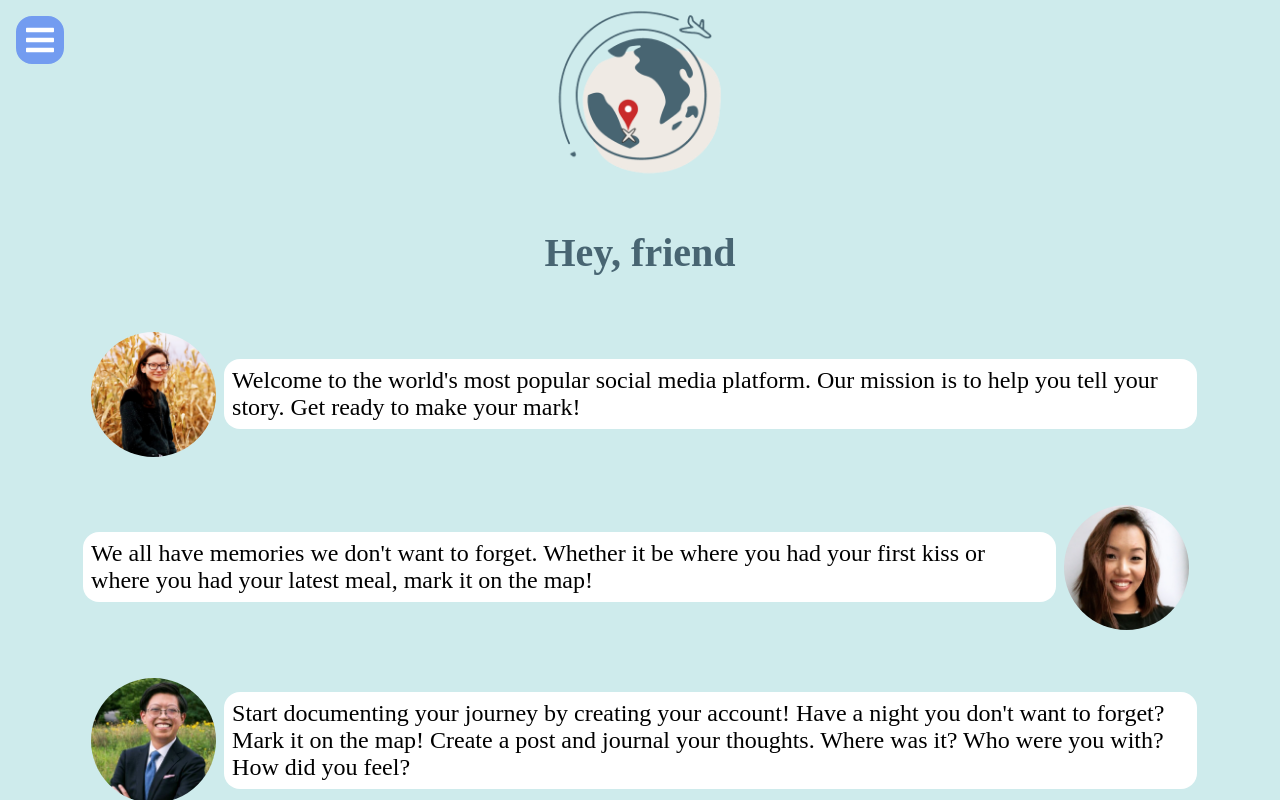
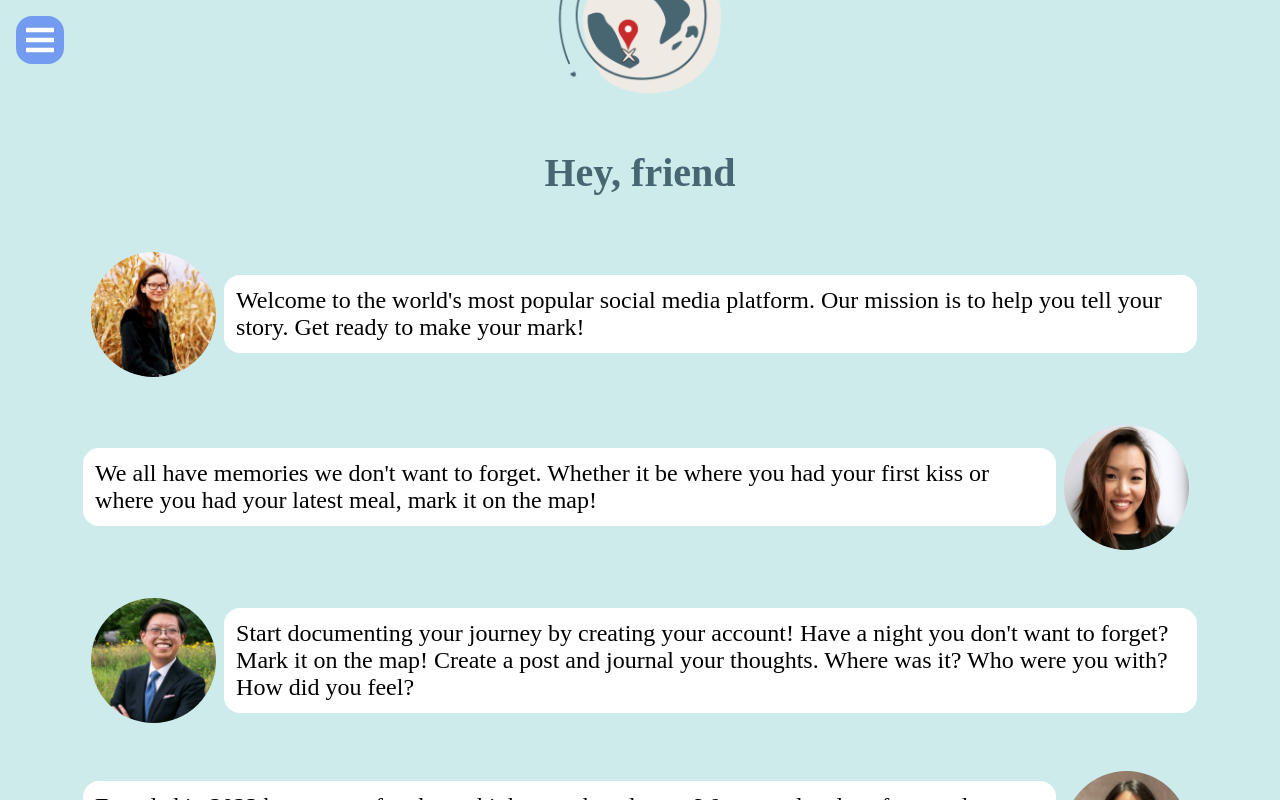
Before and after one commit to Capstone-MEJA/memorymarker, a React app: page /about in a window 1280 px wide. Shown: the top 800 px of the page. Built offline with nearby package versions, Linux system fonts and the light colour scheme.

Commit message:
fixed styling

```diff
--- a/src/features/pages/about.tsx
+++ b/src/features/pages/about.tsx
@@ -64,7 +64,7 @@ const AboutWrapper = styled.div`
   gap: 1em;
 
   @media ${device.mobileM} {
-    height: 120vh;
+    height: 100vh;
     justify-content: center;
   }
 `;
@@ -108,7 +108,7 @@ const DevsText = styled.div`
   background-color: white;
   border-radius: 1rem;
   text-align: left;
-  padding: 0.5rem;
+  padding: 0.75rem;
   font-family: "Cormorant Garamond", serif;
   width: 80%;
 
```
